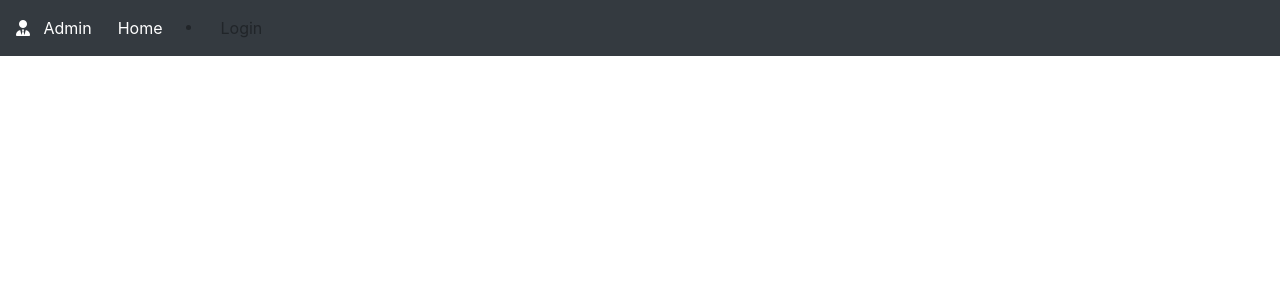
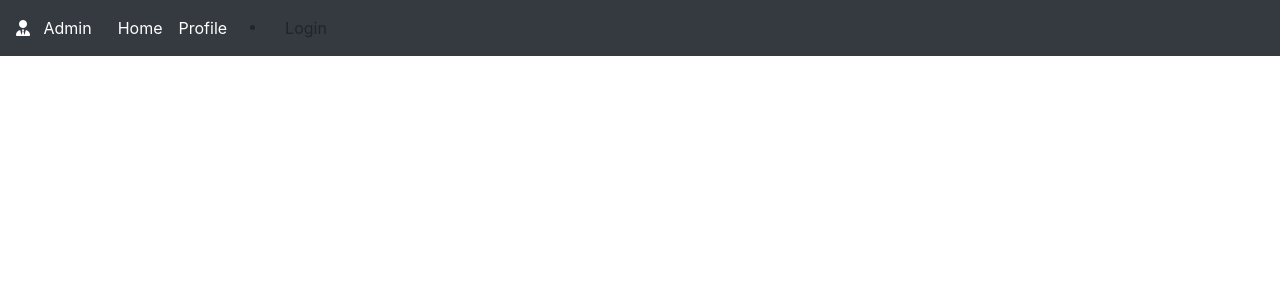
Before and after one commit to claudiahW/Instaview, a Django app: template instaview/templates/all-photos/base.html in a window 1280 px wide. Shown: the top 300 px of the page. Run offline with Django 3.2, Linux system fonts and the light colour scheme; the template is opened without the code that fills it, so the values that code supplies are empty; some libraries are stand-ins or nearby versions; some web fonts are replaced.

Commit message:
add profile link to navbar

```diff
--- a/instaview/templates/navbar.html
+++ b/instaview/templates/navbar.html
@@ -12,6 +12,9 @@
           <a class="nav-link active text-white" aria-current="page" href="/">&nbsp; &nbsp; Home</a>
         </li>
       </ul>
+      <li class="nav-item">
+        <a class="nav-link active text-white" aria-current="page" href="/profile/">Profile</a>
+      </li>
     </div>
     <div class="col-sm-6 col-md-6">
       {% if user.is_authenticated %}
```
